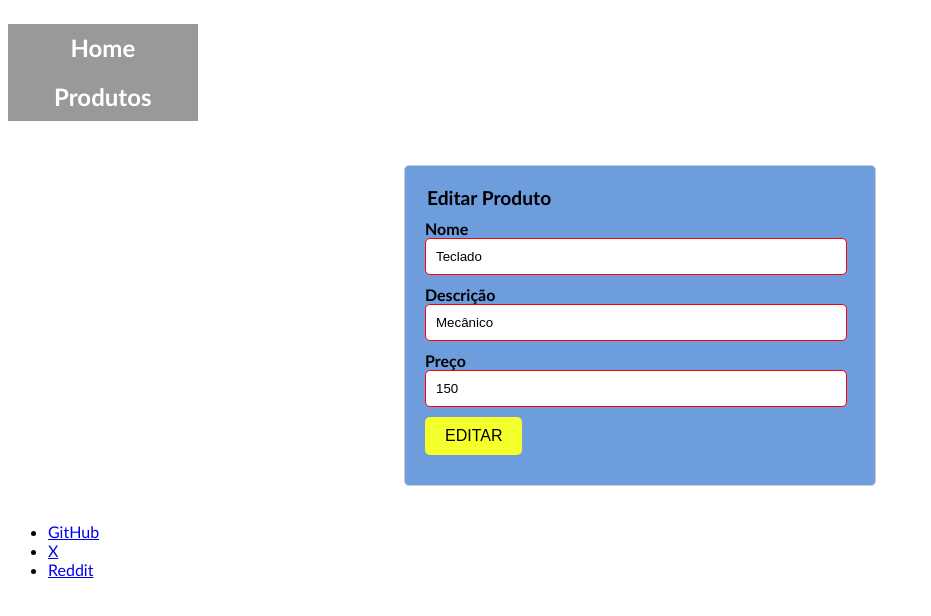
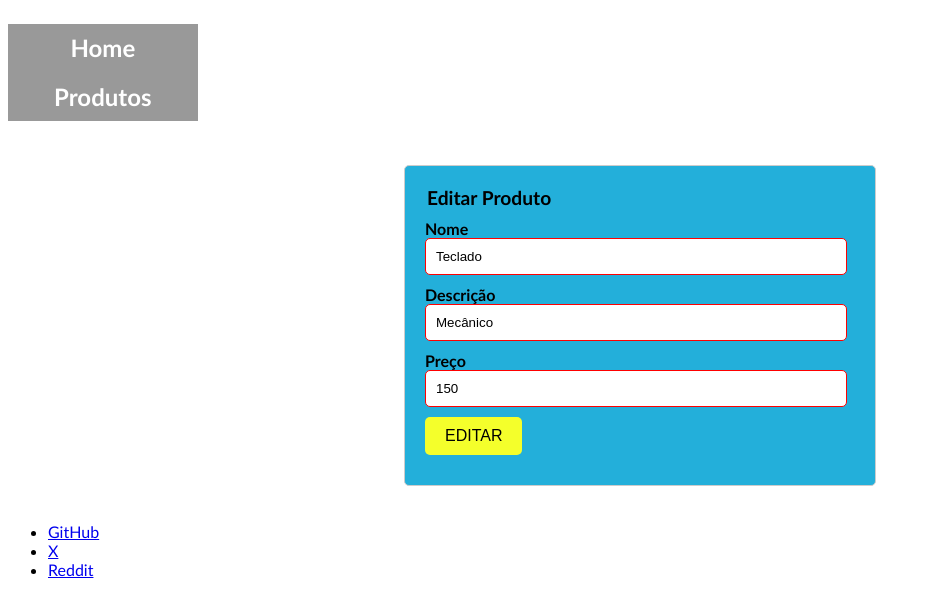
Before and after one commit to ErikTeixeira/spa-1tds, a React (Vite) app: page /editar/produtos/1 in a window 1280 px wide. Shown: the top 616 px of the page, without its empty margins (0-931 px from the left). Built offline with nearby package versions, Linux system fonts and the light colour scheme; data requests are answered from the project's data file.

Commit message:
mexendo no scss

```diff
--- a/src/routes/EditarProdutos.scss
+++ b/src/routes/EditarProdutos.scss
@@ -7,7 +7,7 @@
     form {
       width: 100%;
       max-width: 400px;
-      background-color: #6e9dde;
+      background-color: #23afda;
       padding: 20px 50px 20px 20px;
       border: 1px solid #ccc;
       border-radius: 5px;
```
